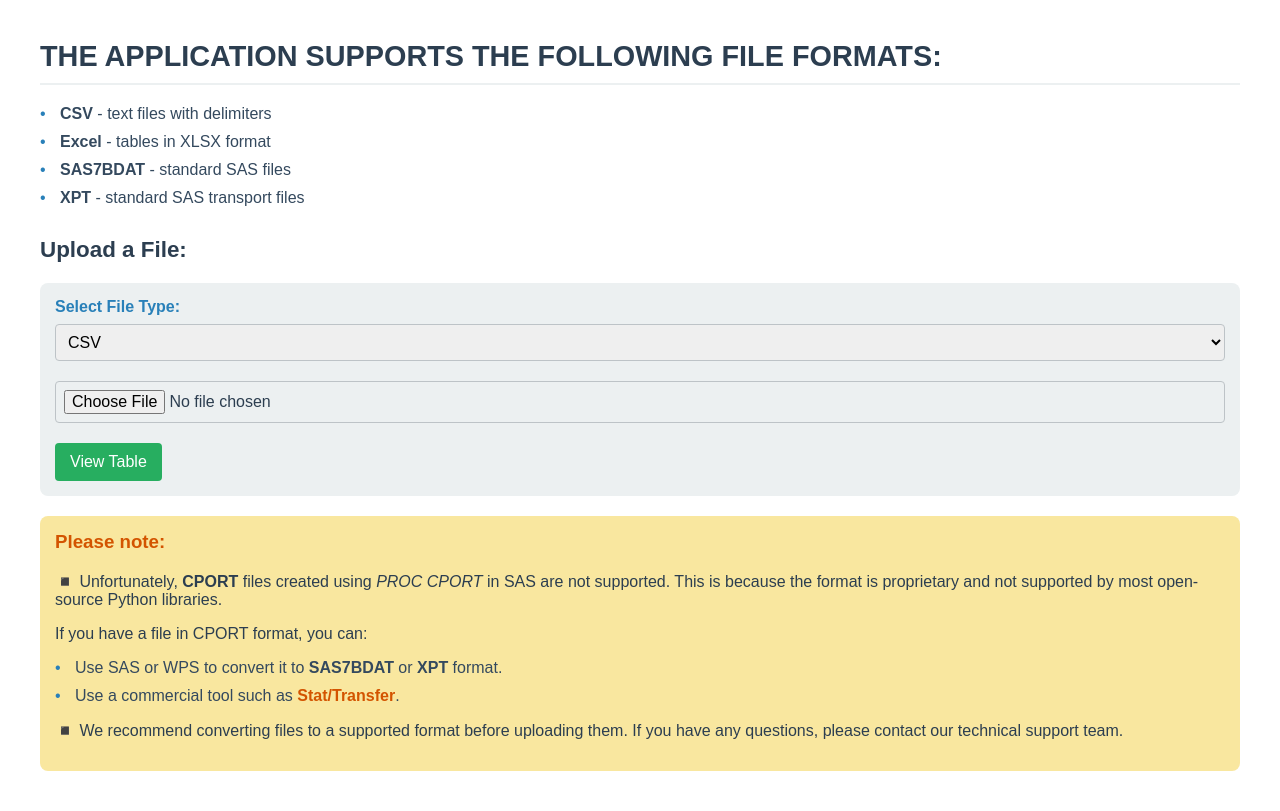
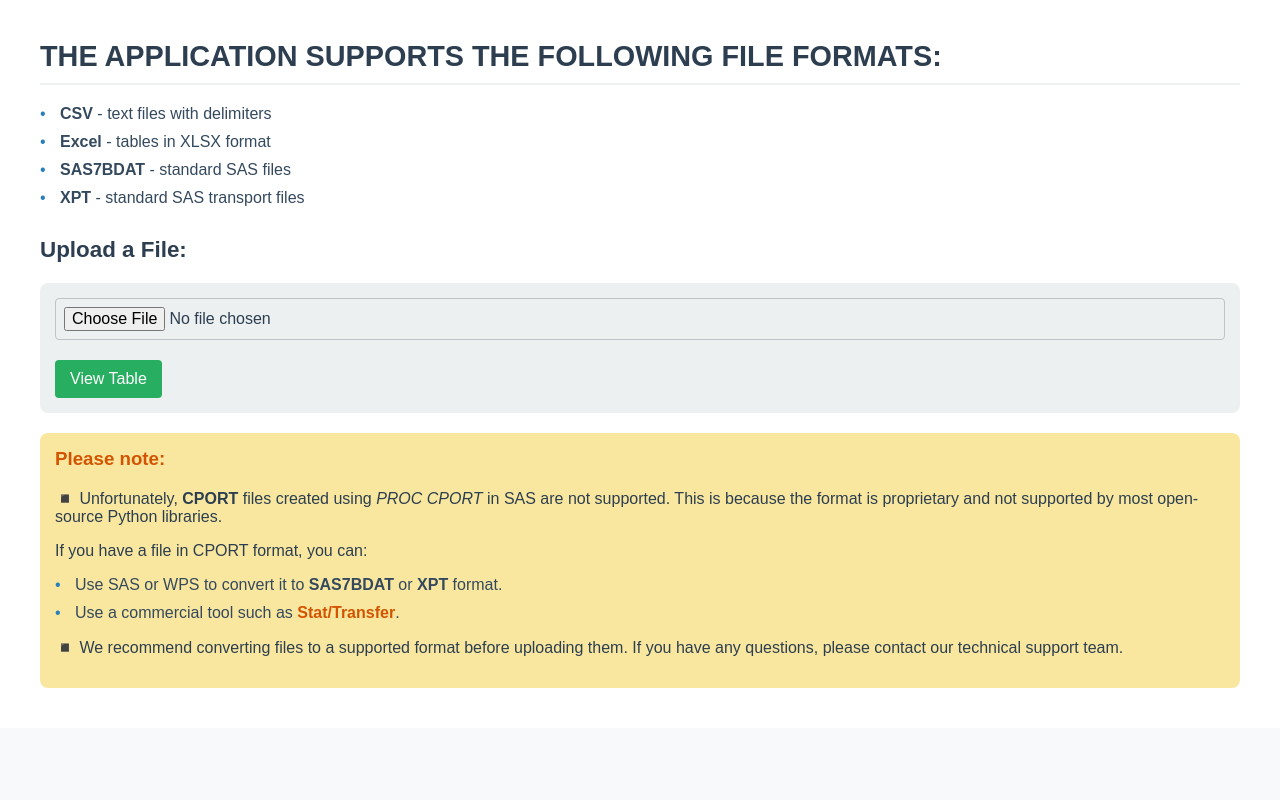
Before and after one commit to ArtemLeo/atorus_test_task, a Flask app: page / in a window 1280 px wide. After the commit the page ends 688 px from the top, so only its background shows below. Run offline with Flask 3, Linux system fonts and the light colour scheme.

Commit message:
Replaced global variables with session storage and implemented automatic file type detection

```diff
--- a/app.py
+++ b/app.py
@@ -1,4 +1,4 @@
-from flask import Flask, render_template, request, send_file
+from flask import Flask, render_template, request, send_file, session
 import pandas as pd
 import pyreadstat
 import chardet
@@ -6,14 +6,17 @@ import os
 import subprocess
 
 app = Flask(__name__)
-TEMP_FOLDER = 'temp/'  # Temporary folder for saving files
-os.makedirs(TEMP_FOLDER, exist_ok=True)
+app.config['SECRET_KEY'] = 'your-secret-key'
 
-# Global variables to store data and file type
-global_data = None
-file_type_global = None
+# Папка для зберігання сконвертованих (готових до вивантаження) файлів
+CONVERTED_FOLDER = 'converted_files/'
+os.makedirs(CONVERTED_FOLDER, exist_ok=True)
 
-# Function to convert CPORT to XPT
+
+# ------------------------------------------------------------------------------
+# ФУНКЦІЇ ДЛЯ ОБРОБКИ РІЗНИХ ФОРМАТІВ
+# ------------------------------------------------------------------------------
+
 def convert_cport_to_xpt(input_path, output_path):
     """
     Викликає зовнішній інструмент для конвертації CPORT у XPT.
@@ -26,7 +29,7 @@ def convert_cport_to_xpt(input_path, output_path):
     except subprocess.CalledProcessError as e:
         raise ValueError(f"Помилка під час конвертації CPORT: {e}")
 
-# Separate functions for each file format
+
 def read_csv(file):
     raw_data = file.read()
     result = chardet.detect(raw_data)
@@ -34,106 +37,148 @@ def read_csv(file):
     file.seek(0)
     return pd.read_csv(file, encoding=encoding, delimiter='$')
 
+
 def read_excel(file):
     return pd.read_excel(file)
 
+
 def read_sas7bdat(file):
-    temp_file_path = os.path.join(TEMP_FOLDER, file.filename)
-    file.save(temp_file_path)  # Save the uploaded file temporarily
+    """
+    Pyreadstat вимагає, щоб файл був на диску.
+    Тому тимчасово зберігаємо його у CONVERTED_FOLDER, а потім видаляємо.
+    """
+    temp_file_path = os.path.join(CONVERTED_FOLDER, file.filename)
+    file.save(temp_file_path)
     data, _ = pyreadstat.read_sas7bdat(temp_file_path)
-    os.remove(temp_file_path)  # Delete the temporary file after reading
+    os.remove(temp_file_path)
     return data
 
+
 def read_xpt(file):
-    temp_file_path = os.path.join(TEMP_FOLDER, file.filename)
-    file.save(temp_file_path)  # Save the uploaded file temporarily
-
+    """
+    Може бути стандартний XPT або CPORT.
+    Якщо це CPORT (у тексті помилки “CPORT”), тоді конвертуємо у XPT.
+    """
+    temp_file_path = os.path.join(CONVERTED_FOLDER, file.filename)
+    file.save(temp_file_path)
     try:
-        # Try to read as standard XPT
         data, _ = pyreadstat.read_xport(temp_file_path)
     except Exception as e:
-        if "CPORT" in str(e):  # If it's a CPORT file
+        # Якщо це CPORT, у повідомленні часто є слово "CPORT"
+        if "CPORT" in str(e):
             converted_file_path = temp_file_path + ".xpt"
-            convert_cport_to_xpt(temp_file_path, converted_file_path)  # Convert to XPT
+            convert_cport_to_xpt(temp_file_path, converted_file_path)
             try:
                 data, _ = pyreadstat.read_xport(converted_file_path)
             except Exception as e:
                 os.remove(temp_file_path)
                 os.remove(converted_file_path)
                 raise ValueError(f"Не вдалося прочитати сконвертований файл: {e}")
-            os.remove(converted_file_path)  # Remove converted file
+            os.remove(converted_file_path)
         else:
             os.remove(temp_file_path)
             raise ValueError(f"Помилка читання XPT: {e}")
-
-    os.remove(temp_file_path)  # Remove original file after processing
+    os.remove(temp_file_path)
     return data
 
-# Function to clean the data
+
 def clean_table(data):
-    data = data.dropna(axis=1, how='all')  # Drop columns where all values are NaN
-    data = data.fillna('N/A')  # Fill NaN values with 'N/A'
-    data.columns = [col.strip().replace(' ', '_').lower() for col in data.columns]  # Rename columns to snake_case
-    for col in data.select_dtypes(include=['object']).columns:  # Remove unwanted characters
+    data = data.dropna(axis=1, how='all')  # видаляємо порожні колонки
+    data = data.fillna('N/A')  # заповнюємо відсутні значення
+    # Робимо заголовки в snake_case
+    data.columns = [col.strip().replace(' ', '_').lower() for col in data.columns]
+
+    for col in data.select_dtypes(include=['object']).columns:
         data[col] = data[col].str.replace(r'[\n\r]+', ' ', regex=True).str.strip()
-        data[col] = data[col].str.replace(r'\s+', ' ', regex=True)  # Normalize spaces
+        data[col] = data[col].str.replace(r'\s+', ' ', regex=True)
     return data
+
+
+# ------------------------------------------------------------------------------
+# МАПІНГ РОЗШИРЕНЬ НА ФУНКЦІЇ
+# ------------------------------------------------------------------------------
+
+EXTENSION_TO_READER = {
+    '.csv': read_csv,
+    '.xpt': read_xpt,  # XPT або CPORT, з обробкою всередині read_xpt
+    '.sas7bdat': read_sas7bdat,
+    '.xlsx': read_excel,  # Excel (XLSX)
+    '.xls': read_excel  # Excel (XLS)
+}
+
+
+# ------------------------------------------------------------------------------
+# МАРШРУТИ
+# ------------------------------------------------------------------------------
 
 @app.route('/')
 def index():
     return render_template('index.html')
 
+
 @app.route('/view', methods=['POST'])
 def view_table():
-    global global_data, file_type_global
     try:
         file = request.files['file']
-        file_type = request.form['file_type']
         if not file:
             return "No file uploaded!", 400
 
-        if file_type == 'xpt':
-            try:
-                data = read_xpt(file)
-            except ValueError as e:
-                if "CPORT" in str(e):
-                    return (
-                        "Файл є форматом CPORT, який не підтримується. "
-                        "Будь ласка, конвертуйте його у XPT або SAS7BDAT перед завантаженням.",
-                        400
-                    )
-                else:
-                    return f"Помилка обробки XPT файлу: {e}", 400
-        elif file_type == 'csv':
-            data = read_csv(file)
-        elif file_type == 'excel':
-            data = read_excel(file)
-        elif file_type == 'sas7bdat':
-            data = read_sas7bdat(file)
-        else:
+        original_filename = file.filename  # Оригінальна назва файлу
+        ext = os.path.splitext(original_filename)[1].lower()  # Розширення, напр. ".csv"
+
+        # 1. Автоматично обираємо функцію зчитування за розширенням
+        reader_func = EXTENSION_TO_READER.get(ext)
+        if not reader_func:
             return "Unsupported file type selected!", 400
 
-        data = clean_table(data)  # Clean the data
+        # 2. Зчитуємо дані (CSV, Excel, SAS7BDAT, XPT/CPORT)
+        data = reader_func(file)
+
+        # 3. Очищаємо дані
+        data = clean_table(data)
+
+        # 4. Створюємо назву Excel-файлу з тим самим "коренем"
+        base_name, _ = os.path.splitext(original_filename)
+        excel_filename = base_name + ".xlsx"
+        excel_path = os.path.join(CONVERTED_FOLDER, excel_filename)
+
+        # 5. Зберігаємо у форматі Excel
+        data.to_excel(excel_path, index=False, engine='openpyxl')
+
+        # 6. Формуємо HTML-таблицю для відображення
         html_table = data.to_html(classes='data', index=False, escape=False)
-        global_data = data  # Store cleaned data globally
-        file_type_global = file_type
+
+        # 7. Зберігаємо назву Excel-файлу в session для подальшого завантаження в /save
+        session['excel_filename'] = excel_filename
+
+        # Повертаємо рендер сторінки з таблицею
         return render_template('table.html', table_html=html_table)
+
+    except ValueError as e:
+        # Обробка ситуації з CPORT або інших ValueError
+        return str(e), 400
     except Exception as e:
         return f"Error processing file: {str(e)}", 500
 
 
 @app.route('/save')
 def save_file():
-    global global_data
-    if global_data is None:
+    # Отримуємо назву Excel-файлу з session
+    excel_filename = session.get('excel_filename')
+    if not excel_filename:
         return "No data to save!", 400
 
-    save_path = os.path.join(TEMP_FOLDER, 'saved_file.xlsx')  # Always save as Excel
-    try:
-        global_data.to_excel(save_path, index=False, engine='openpyxl')  # Save as Excel
-        return send_file(save_path, as_attachment=True)
-    except Exception as e:
-        return f"Error saving file: {str(e)}", 500
+    excel_path = os.path.join(CONVERTED_FOLDER, excel_filename)
+    if not os.path.exists(excel_path):
+        return f"File {excel_filename} not found on server!", 404
+
+    # Повертаємо файл користувачеві
+    return send_file(
+        excel_path,
+        as_attachment=True,
+        download_name=excel_filename
+    )
+
 
 if __name__ == '__main__':
     app.run(debug=True)
--- a/templates/index.html
+++ b/templates/index.html
@@ -11,13 +11,7 @@
 
     <h2>Upload a File:</h2>
     <form class="form-container" action="/view" method="post" enctype="multipart/form-data">
-        <label for="file_type">Select File Type:</label>
-        <select name="file_type" id="file_type" required>
-            <option value="csv">CSV</option>
-            <option value="excel">Excel</option>
-            <option value="sas7bdat">SAS7BDAT</option>
-            <option value="xpt">XPT</option>
-        </select>
+        <!-- Прибрано label та select -->
         <input type="file" name="file" required>
         <button type="submit">View Table</button>
     </form>
```
